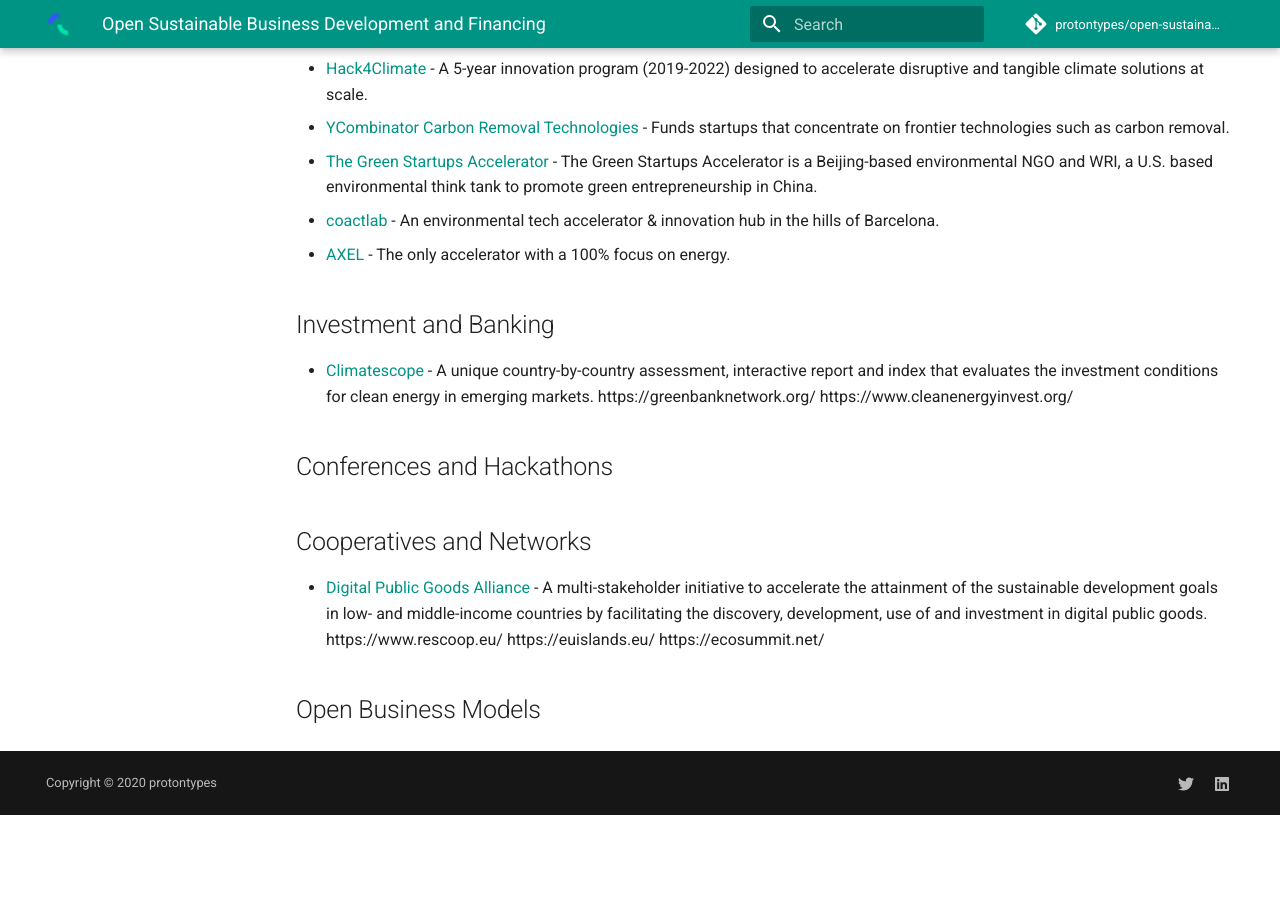
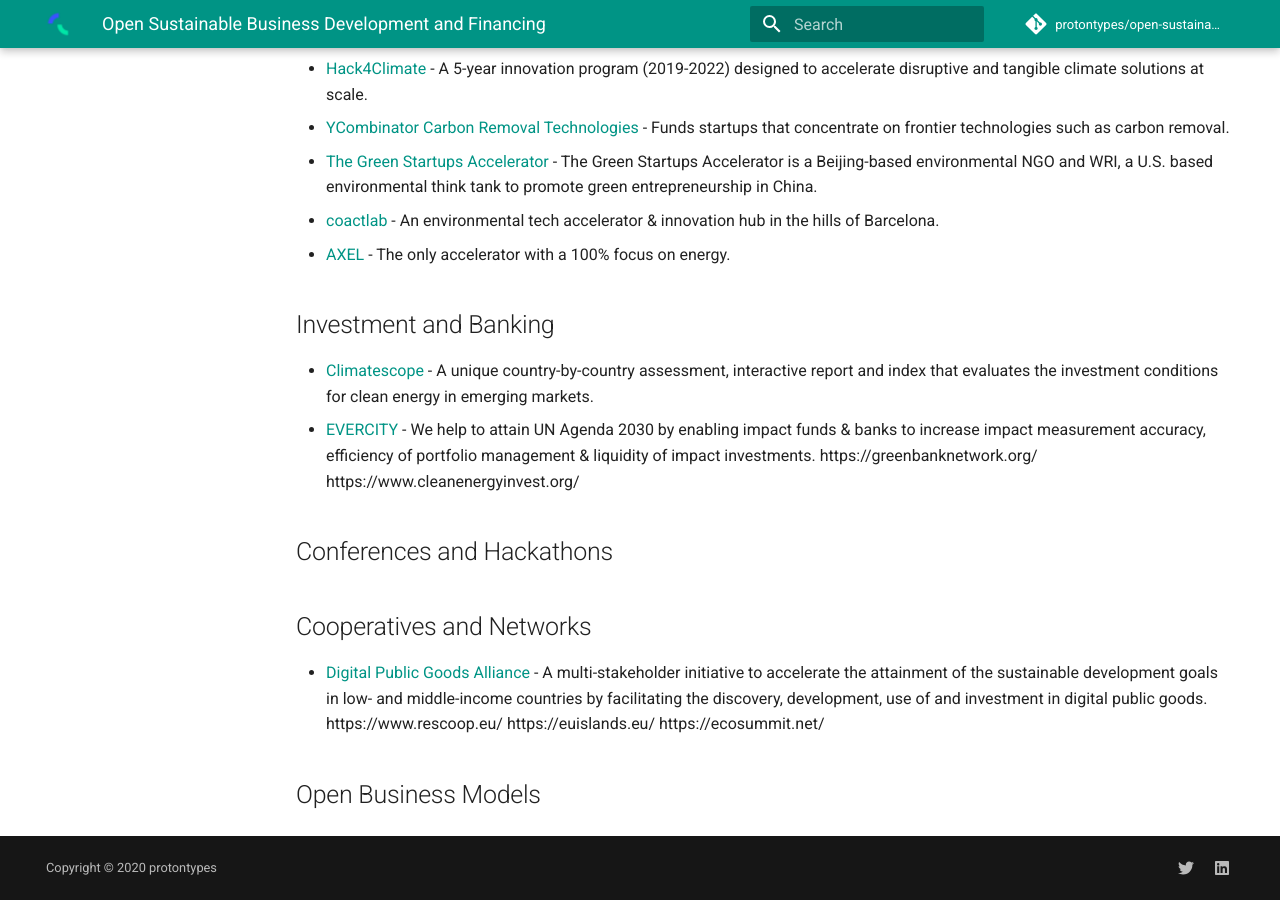
Before and after one commit to protontypes/open-sustainable-technology, an MkDocs documentation site: the page built from docs/BUSINESS.md, in a window 1280 px wide and 900 px high, scrolled down 851 px. Built offline with MkDocs 1.6.1 and Material for MkDocs 9.7.7, drawn with Linux system fonts in a browser that asks for light colours; comment, search, counter and statistics services are not loaded; before the commit the page ends 1666 px from its top, so only the background shows below that.

Commit message:
Update BUSINESS.md
Help to attain UN Agenda 2030 by enabling impact funds & banks to increase impact measurement accuracy, efficiency of portfolio management & liquidity of impact investments. https://evercity.io/ @evercityeco

```diff
--- a/docs/BUSINESS.md
+++ b/docs/BUSINESS.md
@@ -20,8 +20,10 @@
 
 ## Investment and Banking
 * [Climatescope](https://global-climatescope.org/) - A unique country-by-country assessment, interactive report and index that evaluates the investment conditions for clean energy in emerging markets.
+* [EVERCITY](https://evercity.io/) - We help to attain UN Agenda 2030 by enabling impact funds & banks to increase impact measurement accuracy, efficiency of portfolio management & liquidity of impact investments.
 https://greenbanknetwork.org/
 https://www.cleanenergyinvest.org/
+
 
 ## Conferences and Hackathons
 
```
